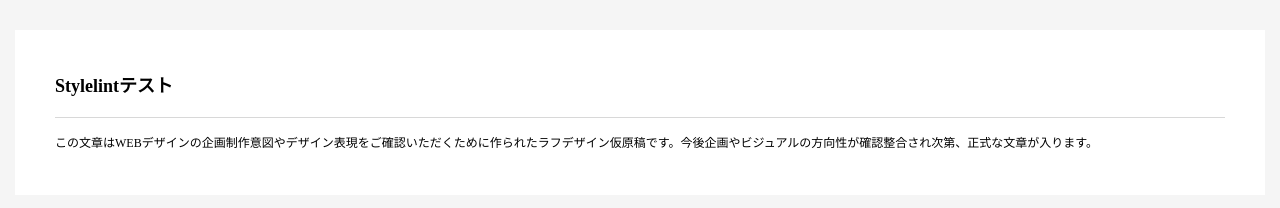
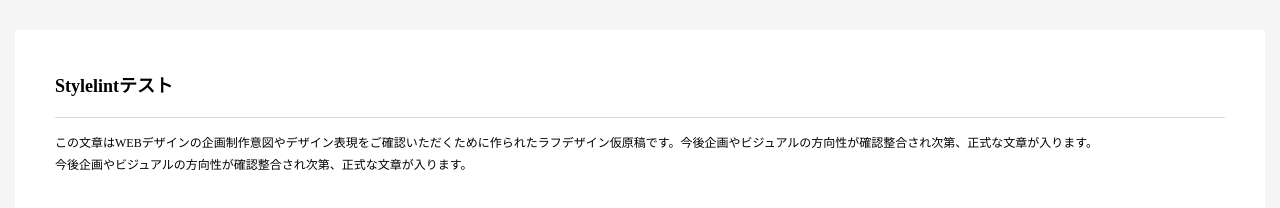
Before and after one commit to rito69/guidelines-template, a plain HTML site: page _src/index.html in a window 1280 px wide. Drawn offline with Linux system fonts and the light colour scheme.

Commit message:
fix index.html

```diff
--- a/_src/index.html
+++ b/_src/index.html
@@ -23,7 +23,7 @@
   <section>
     <div class="sassText">
       <div class="sassText__title">Stylelintテスト</div>
-      <div class="sassText__text">この文章はWEBデザインの企画制作意図やデザイン表現をご確認いただくために作られたラフデザイン仮原稿です。今後企画やビジュアルの方向性が確認整合され次第、正式な文章が入ります。</div>
+      <div class="sassText__text">この文章はWEBデザインの企画制作意図やデザイン表現をご確認いただくために作られたラフデザイン仮原稿です。今後企画やビジュアルの方向性が確認整合され次第、正式な文章が入ります。<br>今後企画やビジュアルの方向性が確認整合され次第、正式な文章が入ります。</div>
     </div><!-- /.sassText -->
   </section>
 
```
